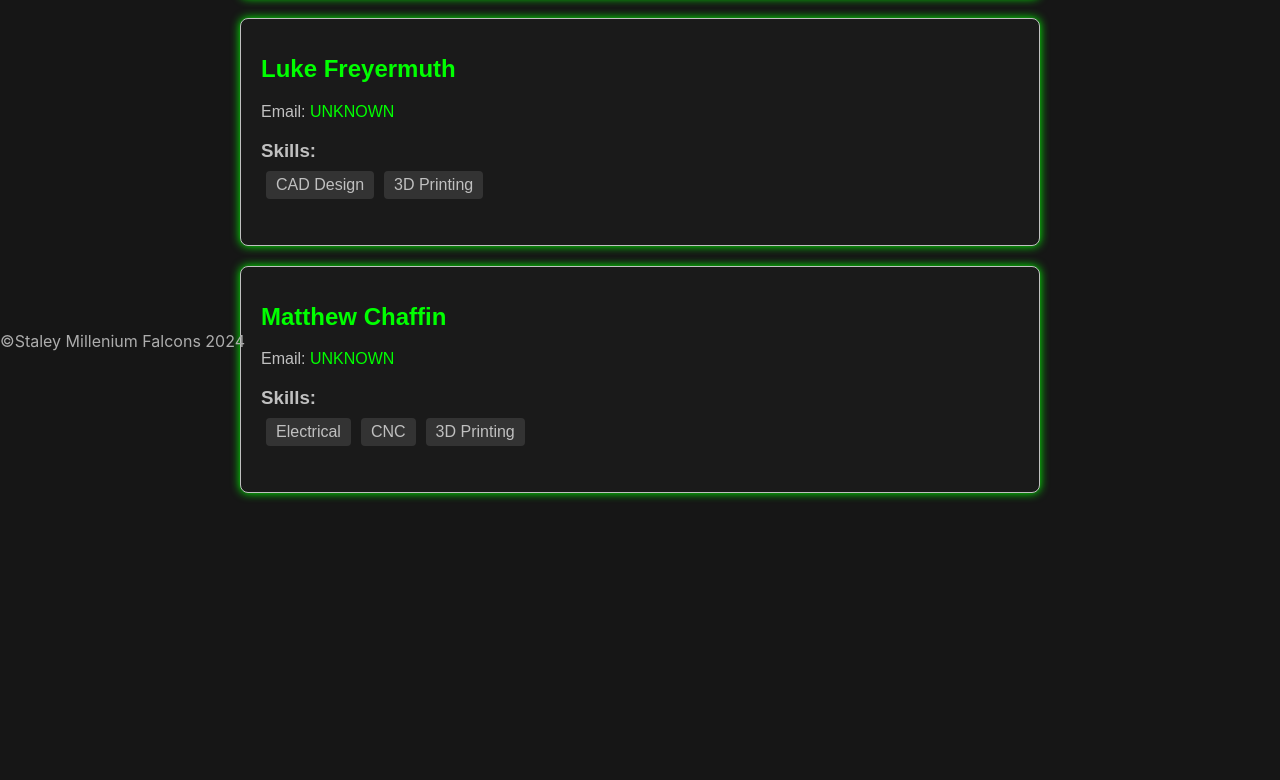
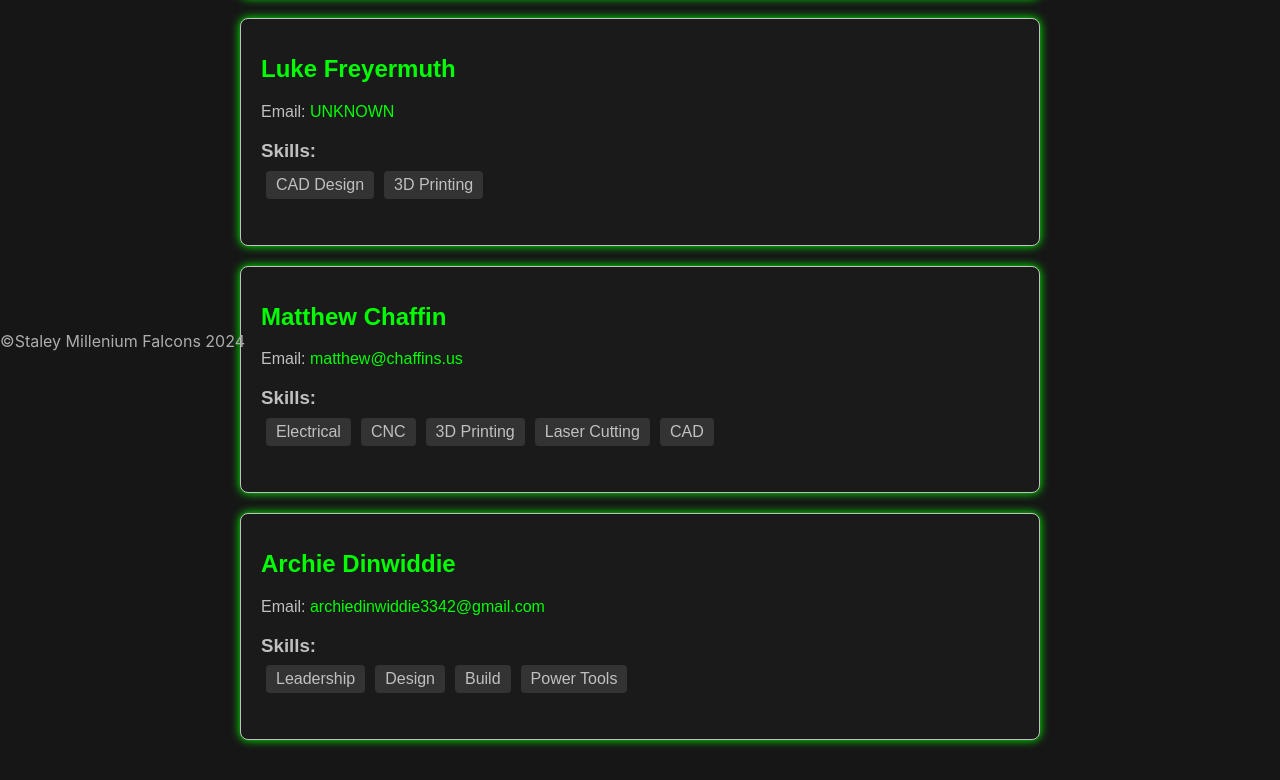
Before and after one commit to SHS-Programmers/final-robotics-site, a React (Create React App) app: page /alumni in a window 1280 px wide. Shown: the part 449-1229 px from the top of the page. Before the commit the page ends 982 px from the top, so only its background shows below. Built offline with nearby package versions, Linux system fonts and the light colour scheme; no server answers; a web font is replaced by a local one.

Commit message:
Added Archie, updated Matthew

```diff
--- a/src/Alumni/Alumni.tsx
+++ b/src/Alumni/Alumni.tsx
@@ -19,9 +19,16 @@ const alumniData = [
     {
       name: "Matthew Chaffin",
         contacts: {
-            email: "UNKNOWN"
+            email: "matthew@chaffins.us"
         },
-        skills: ["Electrical", "CNC", "3D Printing"]
+        skills: ["Electrical", "CNC", "3D Printing", "Laser Cutting", "CAD"]
+    },
+    {
+        name: "Archie Dinwiddie",
+        contacts: {
+            email: "archiedinwiddie3342@gmail.com",
+        },
+        skills: ["Leadership", "Design", "Build", "Power Tools"]
     }
 ];
 
```
